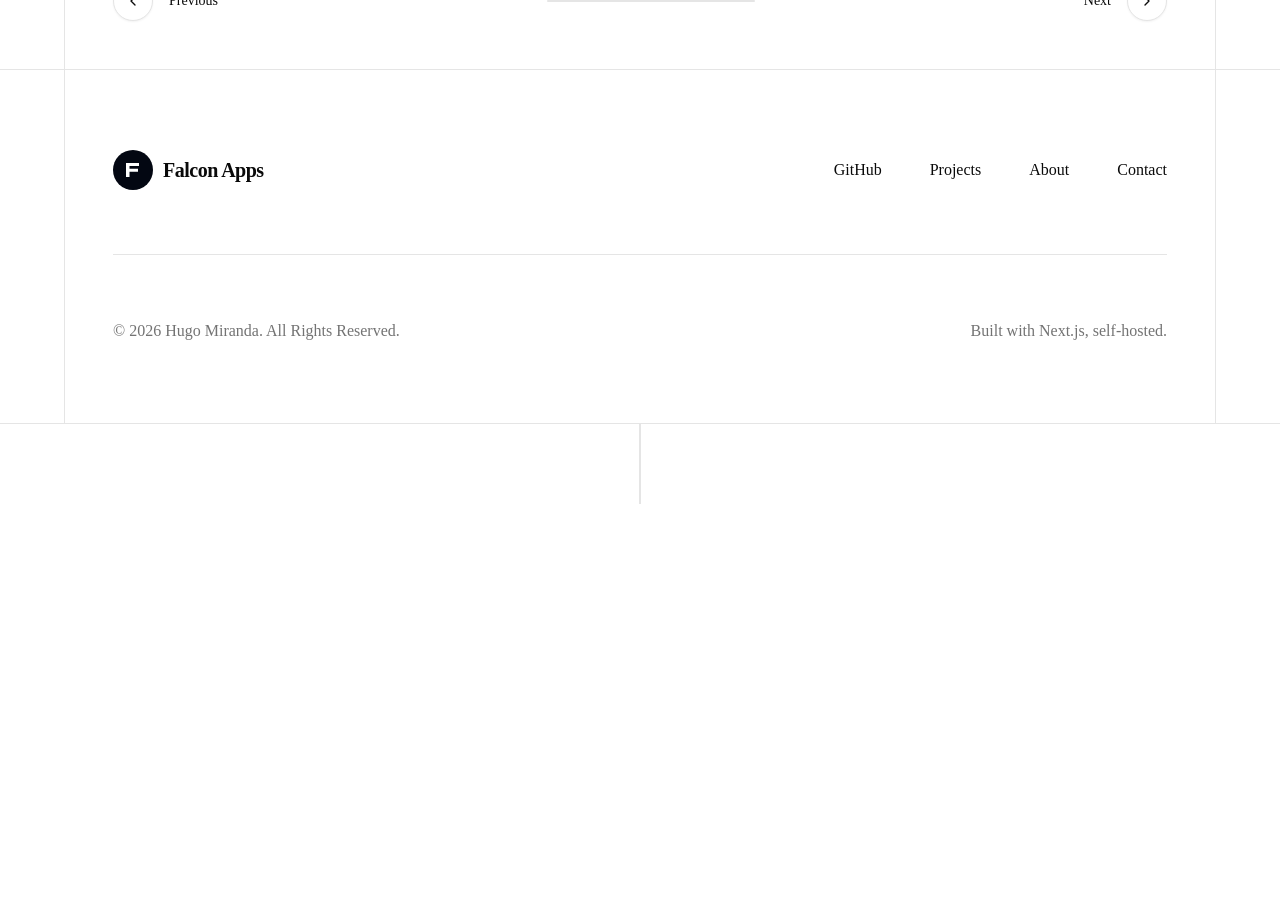
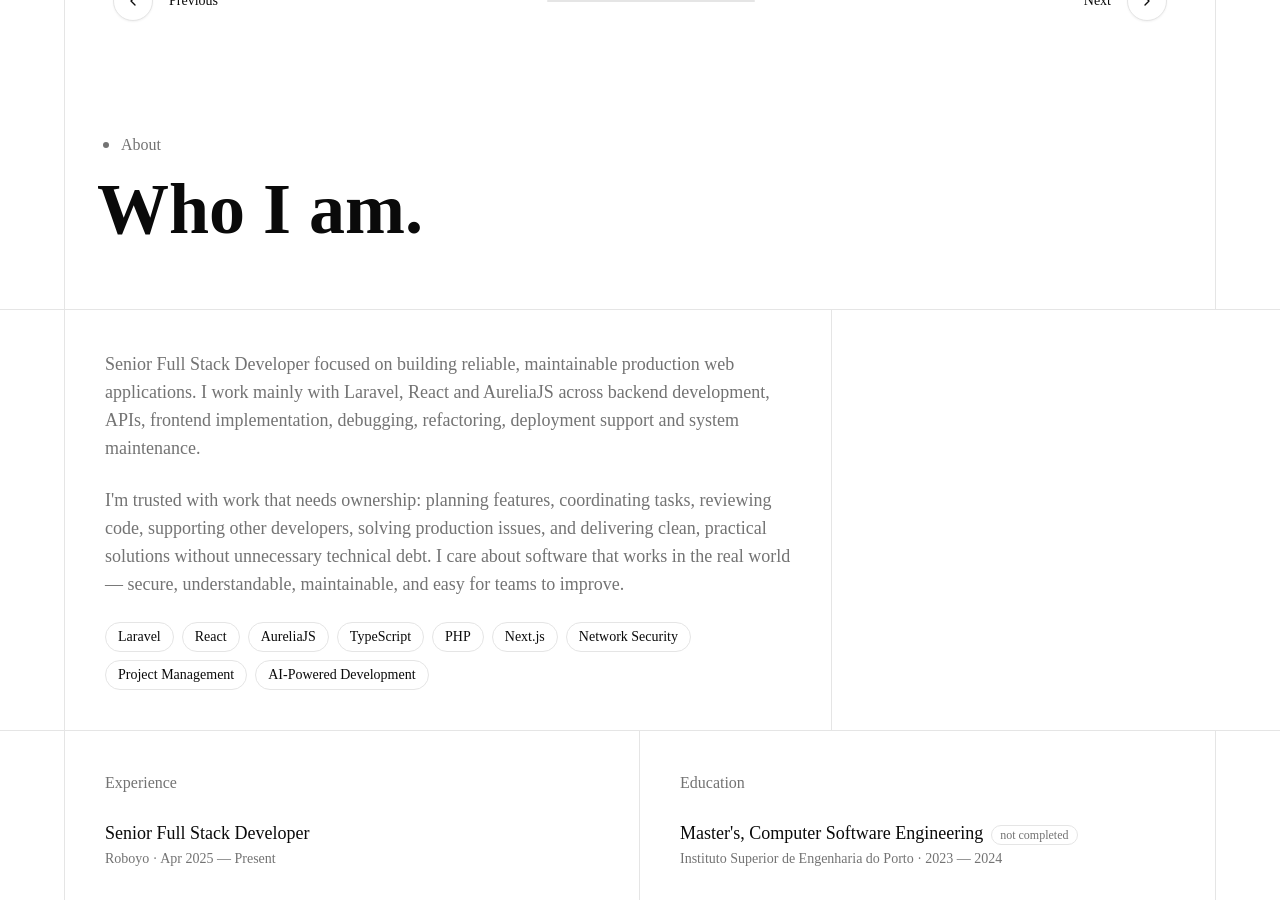
Before and after one commit to HugoFMiranda/falcon-apps-hub-page, a Next.js app: page / in a window 1280 px wide. Shown: the part 1900-2800 px from the top of the page. Before the commit the page ends 2404 px from the top, so only its background shows below. Built offline with nearby package versions, Linux system fonts and the light colour scheme; no server answers.

Commit message:
feat: add about section

```diff
--- /dev/null
+++ b/components/shadcn-space/pages/landing-page-01/about/index.tsx
@@ -0,0 +1,187 @@
+const experience = [
+  { role: "Senior Full Stack Developer", org: "Roboyo", period: "Apr 2025 — Present" },
+  { role: "Full Stack Developer", org: "Roboyo", period: "Jul 2023 — Apr 2025" },
+  { role: "Full Stack Developer (intern)", org: "Roboyo", period: "Apr 2023 — Jun 2023" },
+  { role: "IT Technician Intern / Junior Developer", org: "Capgemini", period: "Jan 2018 — Jun 2018" },
+];
+
+const education = [
+  {
+    degree: "Master's, Computer Software Engineering",
+    school: "Instituto Superior de Engenharia do Porto",
+    period: "2023 — 2024",
+    completed: false,
+  },
+  {
+    degree: "Bachelor's, Systems Engineering",
+    school: "Instituto Superior de Engenharia do Porto",
+    period: "2020 — 2023",
+    completed: true,
+  },
+  {
+    degree: "CTeSP, Computer Networks and Systems",
+    school: "ISLA — Instituto Politécnico de Gestão e Tecnologia",
+    period: "2018 — 2020",
+    completed: true,
+  },
+  {
+    degree: "Vocational Secondary, IT Equipment Management",
+    school: "Escola Profissional de Gaia",
+    period: "2015 — 2018",
+    completed: true,
+  },
+];
+
+const certifications = [
+  {
+    issuer: "Anthropic",
+    items: [
+      { name: "Model Context Protocol: Advanced Topics", date: "Jun 2026" },
+      { name: "Introduction to Model Context Protocol", date: "Jun 2026" },
+      { name: "Certificate of completion: Introduction to subagents", date: "Jun 2026" },
+      { name: "Certificate of completion: Introduction to agent skills", date: "Apr 2026" },
+      { name: "Certificate of completion: Claude Platform 101", date: "Jun 2026" },
+      { name: "Claude Code in Action", date: "Jun 2026" },
+      { name: "Certificate of completion: Claude Code 101", date: "Jun 2026" },
+      { name: "Certificate of completion: Claude 101", date: "Jun 2026" },
+      { name: "Building with the Claude API", date: "Jun 2026" },
+    ],
+  },
+  {
+    issuer: "Cisco Networking Academy",
+    items: [
+      { name: "CCNA Routing and Switching: Connecting Networks", date: "Feb 2020" },
+      { name: "CCNA Routing and Switching: Routing and Switching Essentials", date: "Jul 2019" },
+      { name: "CCNA Routing and Switching: Scaling Networks", date: "Jan 2019" },
+      { name: "CCNA Routing and Switching: Introduction to Networks", date: "Jan 2019" },
+    ],
+  },
+];
+
+const skills = [
+  "Laravel",
+  "React",
+  "AureliaJS",
+  "TypeScript",
+  "PHP",
+  "Next.js",
+  "Network Security",
+  "Project Management",
+  "AI-Powered Development",
+];
+
+export default function About() {
+  return (
+    <section id="about">
+      <div className="max-w-7xl mx-auto px-4 lg:px-8 xl:px-16">
+        <div className="border-x border-border px-5 md:px-8 py-8 lg:py-16 flex flex-col gap-4">
+          <div className="flex items-center gap-1.5">
+            <div className="w-1.5 h-1.5 rounded-full bg-muted-foreground m-1.5" />
+            <span className="text-base font-normal text-muted-foreground">About</span>
+          </div>
+          <h2 className="text-5xl sm:text-6xl md:text-7xl font-semibold text-foreground">
+            Who I am.
+          </h2>
+        </div>
+      </div>
+
+      <div className="border-y border-border">
+        <div className="max-w-7xl mx-auto px-4 lg:px-8 xl:px-16">
+          <div className="border-x border-border p-6 lg:p-10 flex flex-col gap-6 max-w-3xl">
+            <p className="text-lg text-muted-foreground">
+              Senior Full Stack Developer focused on building reliable, maintainable
+              production web applications. I work mainly with Laravel, React and
+              AureliaJS across backend development, APIs, frontend implementation,
+              debugging, refactoring, deployment support and system maintenance.
+            </p>
+            <p className="text-lg text-muted-foreground">
+              I&apos;m trusted with work that needs ownership: planning features,
+              coordinating tasks, reviewing code, supporting other developers, solving
+              production issues, and delivering clean, practical solutions without
+              unnecessary technical debt. I care about software that works in the real
+              world — secure, understandable, maintainable, and easy for teams to improve.
+            </p>
+            <div className="flex flex-wrap gap-2">
+              {skills.map((skill) => (
+                <span
+                  key={skill}
+                  className="rounded-full border border-border px-3 py-1 text-sm text-foreground"
+                >
+                  {skill}
+                </span>
+              ))}
+            </div>
+          </div>
+        </div>
+      </div>
+
+      <div className="border-b border-border">
+        <div className="max-w-7xl mx-auto px-4 lg:px-8 xl:px-16">
+          <div className="border-x border-border grid grid-cols-1 md:grid-cols-2">
+            <div className="p-6 lg:p-10 flex flex-col gap-6 border-b md:border-b-0 md:border-r border-border">
+              <p className="text-base text-muted-foreground">Experience</p>
+              {experience.map((job) => (
+                <div key={`${job.org}-${job.period}`} className="flex flex-col gap-0.5">
+                  <p className="text-lg font-medium text-foreground">{job.role}</p>
+                  <p className="text-sm text-muted-foreground">
+                    {job.org} · {job.period}
+                  </p>
+                </div>
+              ))}
+            </div>
+            <div className="p-6 lg:p-10 flex flex-col gap-6">
+              <p className="text-base text-muted-foreground">Education</p>
+              {education.map((edu) => (
+                <div key={edu.degree} className="flex flex-col gap-0.5">
+                  <p className="text-lg font-medium text-foreground">
+                    {edu.degree}
+                    {!edu.completed && (
+                      <span className="ml-2 rounded-full border border-border px-2 py-0.5 text-xs font-normal text-muted-foreground align-middle">
+                        not completed
+                      </span>
+                    )}
+                  </p>
+                  <p className="text-sm text-muted-foreground">
+                    {edu.school} · {edu.period}
+                  </p>
+                </div>
+              ))}
+            </div>
+          </div>
+        </div>
+      </div>
+
+      <div className="max-w-7xl mx-auto px-4 lg:px-8 xl:px-16">
+        <div className="border-x border-border p-6 lg:p-10 flex flex-col gap-4">
+          <p className="text-base text-muted-foreground">Certifications</p>
+          {certifications.map((group) => (
+            <details key={group.issuer} className="group border-b border-border pb-3 last:border-b-0">
+              <summary className="flex cursor-pointer items-center justify-between text-lg font-medium text-foreground marker:content-['']">
+                <span>
+                  {group.issuer}
+                  <span className="ml-2 text-sm font-normal text-muted-foreground">
+                    {group.items.length} certificates
+                  </span>
+                </span>
+                <span className="text-muted-foreground transition-transform group-open:rotate-45">
+                  +
+                </span>
+              </summary>
+              <ul className="mt-3 flex flex-col gap-2">
+                {group.items.map((cert) => (
+                  <li
+                    key={cert.name}
+                    className="flex flex-col sm:flex-row sm:items-baseline sm:justify-between gap-1"
+                  >
+                    <span className="text-base text-foreground">{cert.name}</span>
+                    <span className="text-sm text-muted-foreground">{cert.date}</span>
+                  </li>
+                ))}
+              </ul>
+            </details>
+          ))}
+        </div>
+      </div>
+    </section>
+  );
+}
--- a/components/shadcn-space/pages/landing-page-01/index.tsx
+++ b/components/shadcn-space/pages/landing-page-01/index.tsx
@@ -4,6 +4,7 @@ import { useState, useEffect } from "react";
 import HeroPage from "@/components/shadcn-space/pages/landing-page-01/hero";
 import Projects from "@/components/shadcn-space/pages/landing-page-01/portfolio";
 import GitHubSection from "@/components/shadcn-space/pages/landing-page-01/github";
+import About from "@/components/shadcn-space/pages/landing-page-01/about";
 import Navbar from "@/components/shadcn-space/pages/landing-page-01/layout/navbar";
 import Footer, {
   FooterNavItem,
@@ -77,6 +78,7 @@ export default function PortfolioLandingPage({ stats }: { stats: GitHubStats })
         <HeroPage stats={stats} />
         <GitHubSection stats={stats} />
         <Projects />
+        <About />
       </main>
       <Footer footernavItems={footerNavItems} />
     </>
```
